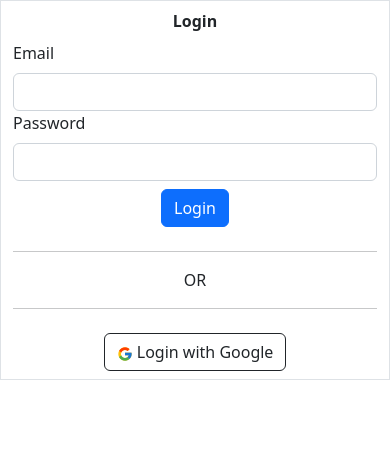
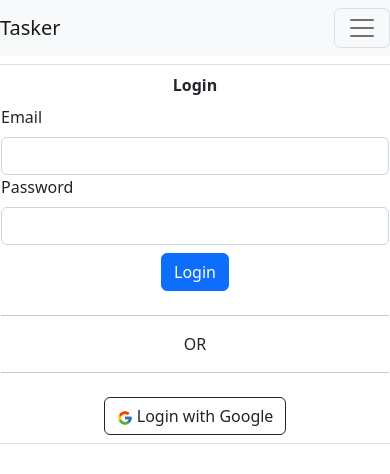
Before and after one commit to anshulgupta222/TaskerUI, an Angular app: page /login in a window 390 px wide. Shown: the top 474 px of the page. Built offline with nearby package versions, Linux system fonts and the light colour scheme.

Commit message:
Adding Routing

```diff
--- a/src/app/app.component.html
+++ b/src/app/app.component.html
@@ -1,5 +1,28 @@
 <!--<h1>This is Task Tracking Application UI</h1>-->
-<div class="container-fluid">
-    <!--<registration-form></registration-form>-->
-    <login-form></login-form>
+<div class="container-fluid-lg">
+  <nav class="navbar navbar-expand-lg navbar-light bg-light">
+    <a class="navbar-brand" href="#">Tasker</a>
+    <button
+      class="navbar-toggler"
+      type="button"
+      data-toggle="collapse"
+      data-target="#navbarNavAltMarkup"
+      aria-controls="navbarNavAltMarkup"
+      aria-expanded="false"
+      aria-label="Toggle navigation"
+    >
+      <span class="navbar-toggler-icon"></span>
+    </button>
+    <div class="collapse navbar-collapse" id="navbarNavAltMarkup">
+      <div class="navbar-nav col-md-1">
+        <a class="nav-item nav-link" href="#">Home</a>
+      </div>
+      <div class="navbar-nav justify-content-end col-md-11">
+        <a class="nav-item nav-link" href="/login">Login</a>
+        <a class="nav-item nav-link" href="/register">Sign-Up</a>
+      </div>
+    </div>
+  </nav>
+  <div class="my-2"></div>
+  <router-outlet></router-outlet>
 </div>
--- a/src/app/app.module.ts
+++ b/src/app/app.module.ts
@@ -5,6 +5,7 @@ import { BrowserModule } from '@angular/platform-browser';
 import { AppComponent } from './app.component';
 import { LoginFormComponent } from './login-form/login-form.component';
 import { RegistrationFormComponent } from './registration-form/registration-form.component';
+import { AppRoutingModule } from './app-routing.module';
 
 @NgModule({
   declarations: [
@@ -16,7 +17,8 @@ import { RegistrationFormComponent } from './registration-form/registration-form
   imports: [
     BrowserModule,
     FormsModule,
-    ReactiveFormsModule
+    ReactiveFormsModule,
+    AppRoutingModule
   ],
   providers: [],
   bootstrap: [AppComponent]
--- a/src/app/login-form/login-form.component.ts
+++ b/src/app/login-form/login-form.component.ts
@@ -14,8 +14,9 @@ export class LoginFormComponent{
   });
 
   login(){
+
     if(!this.form.valid){
     this.form.setErrors({});
-    }
+   }
   }
 }
```
Also changed, not shown: src/app/app-routing.module.ts (added, +20 -0 lines).
